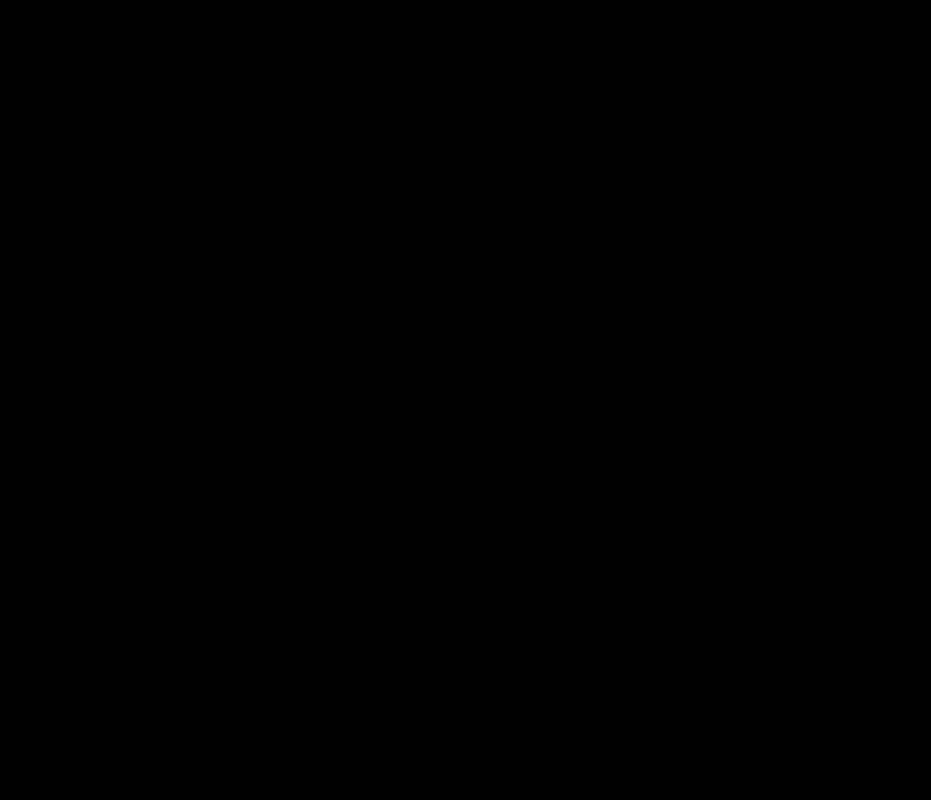
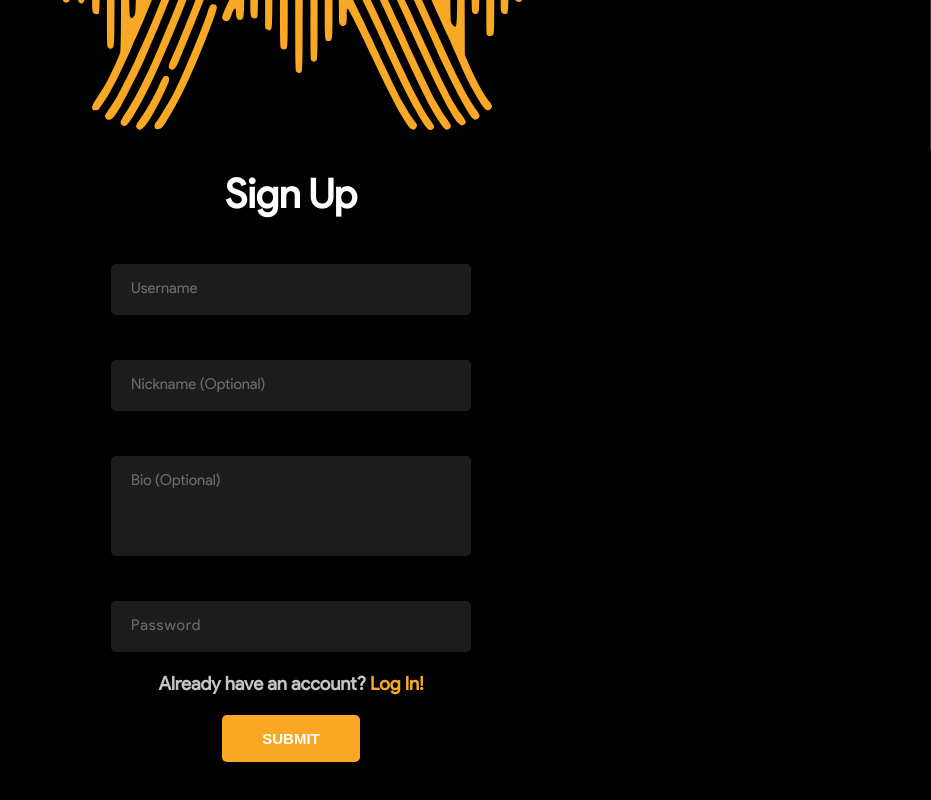
Before and after one commit to kabironline/Audify-App, a Vue app: page /register in a window 1280 px wide. Before the commit this address had no page. Shown: the part 314-1114 px from the top of the page, without its empty margins (349-1280 px from the left). Before the commit the page ends 800 px from the top, so only its background shows below. Built offline with nearby package versions, Linux system fonts and the light colour scheme.

Commit message:
Added register page

```diff
--- a/src/assets/css/form.css
+++ b/src/assets/css/form.css
@@ -182,3 +182,8 @@
   transform: translateY(-1px);
   box-shadow: 0 0.5rem 1rem rgba(0, 0, 0, 0.2);
 }
+
+.form__button:disabled {
+  background-color: var(--color-background-light);
+  cursor: not-allowed;
+}
--- a/src/components/FormButton.vue
+++ b/src/components/FormButton.vue
@@ -35,7 +35,3 @@
   }
 }
 </script>
-
-<style scoped>
-
-</style>
--- /dev/null
+++ b/src/components/RegisterForm.vue
@@ -0,0 +1,101 @@
+<template>
+  <div class="form__container">
+    <form class="form__box" @submit.prevent="onSubmit">
+      <h2 class="form__heading">Sign Up</h2>
+      <div class="form__group">
+        <input
+          type="text"
+          minlength="6"
+          maxlength="20"
+          name="username"
+          id="username"
+          placeholder="Username"
+          class="form__input"
+          v-model="form.username"
+          required
+        />
+        <label for="username" class="form__label">Username</label>
+      </div>
+      <br />
+      <div class="form__group">
+        <input
+          type="text"
+          minlength="2"
+          maxlength="20"
+          name="nickname"
+          id="nickname"
+          placeholder="Nickname (Optional)"
+          v-model="form.nickname"
+          class="form__input"
+        />
+        <label for="nickname" class="form__label">Nickname (Optional)</label>
+      </div>
+      <br />
+      <div class="form__group">
+        <textarea
+          maxlength="200"
+          name="bio"
+          id="bio"
+          cols="30"
+          rows="10"
+          class="form__input form__input--textarea"
+          v-model="form.bio"
+          placeholder="Bio (Optional)"
+        ></textarea>
+        <label for="bio" class="form__label">Bio (Optional, 200 characters maximum) </label>
+      </div>
+      <br />
+      <div class="form__group">
+        <input
+          type="password"
+          minlength="8"
+          name="password"
+          id="password"
+          placeholder="Password"
+          v-model="form.password"
+          class="form__input form__input--password"
+          required
+        />
+        <label for="password" class="form__label">Password</label>
+      </div>
+      <h3 class="form__alternative">
+        <span class="form__alternative--text"> Already have an account? </span>
+        <a href="/login" class="form__alternative--link">Log In!</a>
+      </h3>
+      <p class="form__error">{{ error }}</p>
+      <button class="form__button" type="type" :disabled="isDisabled">Submit</button>
+    </form>
+  </div>
+</template>
+
+<script>
+import { router } from '@/router'
+
+export default {
+  name: 'LoginForm',
+  components: {},
+  data() {
+    return {
+      error: '',
+      isDisabled: false,
+      form: {
+        username: '',
+        nickname: '',
+        bio: '',
+        password: ''
+      }
+    }
+  },
+  methods: {
+    async onSubmit() {
+      console.log('Form submitted')
+      console.log(this.form)
+      this.isDisabled = true
+
+      setTimeout(() => {
+        router.push('/home')
+      }, 300)
+    }
+  }
+}
+</script>
--- a/src/router/index.js
+++ b/src/router/index.js
@@ -8,6 +8,11 @@
       path: '/login',
       name: 'login',
       component: () => import('../views/membership/LoginView.vue')
+    },
+    {
+      path: '/register',
+      name: 'register',
+      component: () => import('../views/membership/RegisterView.vue')
     },
     {
       path: '/',
--- /dev/null
+++ b/src/views/membership/RegisterView.vue
@@ -0,0 +1,19 @@
+<template>
+  <div class="membership">
+    <div class="side-banner">
+      <div class="side-banner__logo">&nbsp;</div>
+      <!-- <h2 class="side-banner__text">AUDIFY</h2> -->
+    </div>
+    <RegisterForm />
+  </div>
+</template>
+
+<script>
+import RegisterForm from '@/components/RegisterForm.vue'
+export default {
+  name: 'LoginView',
+  components: {
+    RegisterForm
+  }
+}
+</script>
```
